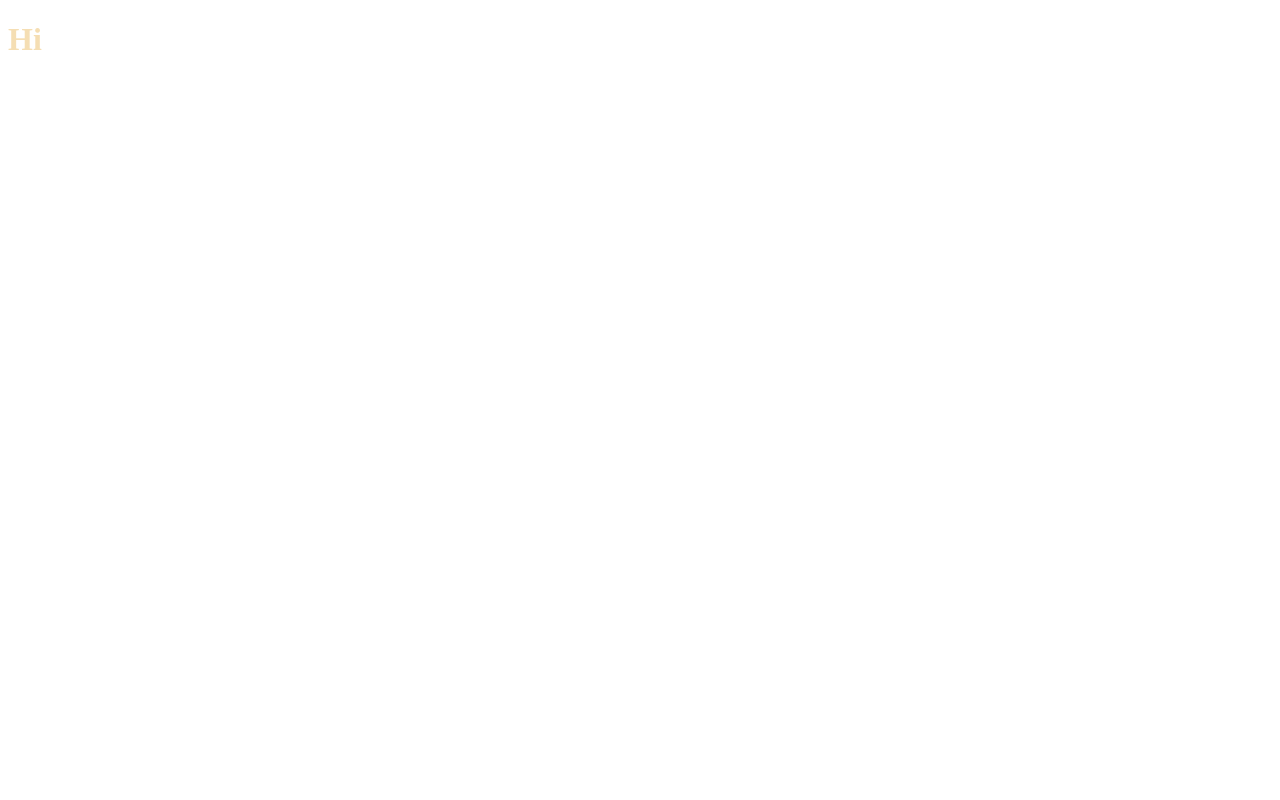
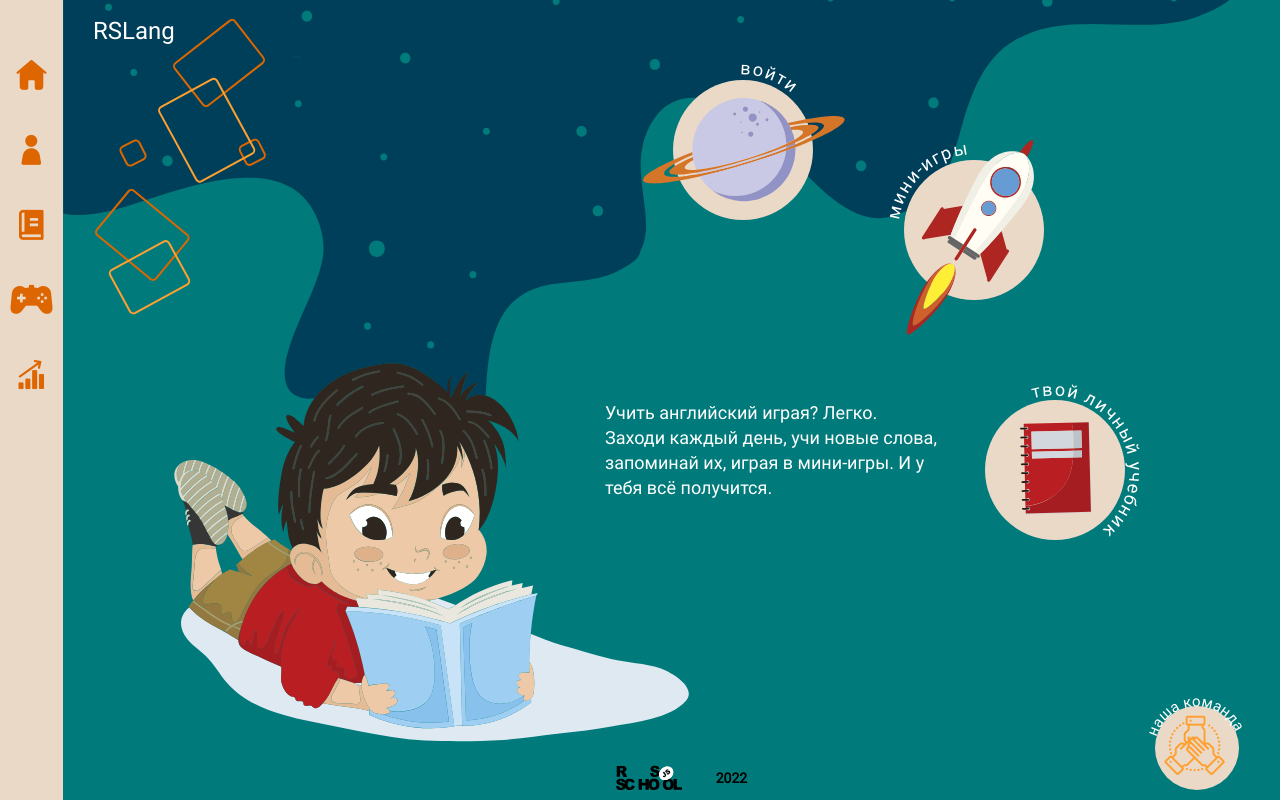
Before and after one commit to NetLighty/RS-Lang, a React (Vite) app: page / in a window 1280 px wide. Built offline with nearby package versions, Linux system fonts and the light colour scheme.

Commit message:
feat: create brouserRouter and fix: some problems

```diff
--- a/src/App.tsx
+++ b/src/App.tsx
@@ -1,12 +1,23 @@
 import React from 'react';
-import Header from './components/header/header';
+import './app.scss';
+import { BrowserRouter, Routes, Route } from 'react-router-dom';
+import MainPage from './pages/main/main';
+import Menu from './components/menu/menu';
+import StatisticPage from './pages/statistic/statistic';
+import Footer from './components/footer/footer';
+import Logo from './components/logo/logo';
 
-function App() {
-  return (
-    <div>
-      <Header />
-    </div>
-  );
-}
+// eslint-disable-next-line react/function-component-definition
+const App = () => (
+  <BrowserRouter>
+    <Menu />
+    <Logo />
+    <Routes>
+      <Route path="/" element={<MainPage />} />
+      <Route path="/statistic" element={<StatisticPage />} />
+    </Routes>
+    <Footer />
+  </BrowserRouter>
+);
 
 export default App;
--- /dev/null
+++ b/src/app.scss
@@ -0,0 +1,11 @@
+@import './style/global.scss';
+
+*{
+   margin: 0;
+   padding: 0;
+   box-sizing: border-box;
+}
+body {
+   background-color: $backgrounColor;
+   font-family: 'Roboto';
+}
--- /dev/null
+++ b/src/components/authForm/authForm.scss
@@ -0,0 +1,56 @@
+@import '../../style/global.scss';
+
+.form {
+   display: flex;
+   flex-direction: column;
+   align-items: center;
+   position: relative;
+   row-gap: 32px;
+   &__img {
+      position: absolute;
+      left: -70px;
+      top: -40px;
+
+   }
+   &__text{
+      color: #5A5757;
+      font-size: $addFontSize;
+      margin: 48px 0 0 0;
+   }
+   &__email,
+   &__password{
+      width: 360px;
+      height: 40px;
+      background-color: rgba($color: #fff, $alpha: 0.7);
+      border-radius: 2px;
+      border: 0.5px solid #8F8C8C;
+      padding-left: 10px;
+      color: #6B6868;
+      font-size: $mainFontSize;
+   }
+   &__button {
+      display: flex;
+      column-gap: 12px;
+      &-reg,
+      &-enter {
+         height: 40px;
+         border-radius: 2px;
+         color: #fff;
+         font-size: $mainFontSize;
+         border: none;
+         transition: opacity 0.3s ease;
+         &:hover {
+            cursor: pointer;
+            opacity: 0.6;
+         }
+      }
+      &-reg{
+         width: 202px;
+         background-color: $darkOrangeColor;
+      }
+      &-enter {
+         width: 146px;
+         background-color: $lightOrangeColor;
+      }
+   }
+}
--- a/src/components/authForm/authForm.tsx
+++ b/src/components/authForm/authForm.tsx
@@ -1,5 +1,5 @@
 import React, { FC } from 'react';
-import './AuthForm.scss';
+import './authForm.scss';
 
 // eslint-disable-next-line react/function-component-definition
 const AuthForm: FC = () => (
--- a/src/components/footer/footer.scss
+++ b/src/components/footer/footer.scss
@@ -1,4 +1,4 @@
-@import './../style/global.scss';
+@import '../../style/global.scss';
 
 .footer {
    position: absolute;
@@ -19,7 +19,7 @@
       &_logo{
          width: 66px;
          height: 25px;
-         background-image: url('./../assets/img/logo.svg');
+         background-image: url('../../assets/img/logo.svg');
          cursor: pointer;
       }
       &_year {
--- a/src/components/logo/logo.scss
+++ b/src/components/logo/logo.scss
@@ -1,11 +1,11 @@
-@import '../style/global.scss';
+@import '../../style/global.scss';
 
 .logo {
    position: absolute;
    top: 17px;
    left: 30px;
    margin-left: 63px;
-   background-image: url('../assets/img/figure.svg');
+   background-image: url('../../assets/img/figure.svg');
    height: 300px;
    width: 177px;
    &__name {
--- a/src/main.tsx
+++ b/src/main.tsx
@@ -2,8 +2,9 @@ import React from 'react';
 import ReactDOM from 'react-dom/client';
 import App from './App';
 
-ReactDOM.createRoot(document.getElementById('root') as HTMLElement).render(
-  <React.StrictMode>
-    <App />
-  </React.StrictMode>,
+const root = ReactDOM.createRoot(
+  document.getElementById('root') as HTMLElement,
 );
+root.render(
+  <App />,
+);
--- a/src/pages/main/main.scss
+++ b/src/pages/main/main.scss
@@ -3,7 +3,7 @@
 
 .main {
    &__container {
-      background: url(./../assets/img/mainImg.svg) no-repeat;
+      background: url(../../assets/img/mainImg.svg) no-repeat;
       margin-left: 63px;
       height: 100vh;
       background-size: contain;
--- a/src/pages/main/main.tsx
+++ b/src/pages/main/main.tsx
@@ -5,6 +5,12 @@ import '../../style/global.scss';
 import MainPageButton from '../../ui/mainPageButton/mainPageButton';
 import MyModal from '../../ui/myModal/myModal';
 import AuthForm from '../../components/authForm/authForm';
+import enter from '../../assets/img/enter.svg';
+import enterText from '../../assets/img/enter-text.svg'
+import games from '../../assets/img/mini-games.svg';
+import gamesText from '../../assets/img/miniGames-text.svg';
+import book from '../../assets/img/studybook.svg';
+import bookText from '../../assets/img/book-text.svg';
 
 // eslint-disable-next-line react/function-component-definition
 const MainPage: FC = () => {
@@ -25,9 +31,9 @@ const MainPage: FC = () => {
             запоминай их, играя в мини-игры.
             И у тебя всё получится.
           </p>
-          <MainPageButton image="../../assets/img/enter.svg" text="../assets/img/enter-text.svg" link="/" classAdd="enter-link" changeModal={changeModal} />
-          <MainPageButton image="../../assets/img/mini-games.svg" text="../../assets/img/miniGames-text.svg" link="/games" classAdd="games-link" />
-          <MainPageButton image="../../assets/img/studybook.svg" text="../../assets/img/book-text.svg" link="/book" classAdd="book-link" />
+          <MainPageButton image={enter} text={enterText} link="/" classAdd="enter-link" changeModal={changeModal} />
+          <MainPageButton image={games} text={gamesText} link="/games" classAdd="games-link" />
+          <MainPageButton image={book} text={bookText} link="/book" classAdd="book-link" />
         </div>
       </div>
     </div>
--- a/src/style/global.scss
+++ b/src/style/global.scss
@@ -11,10 +11,10 @@ $addFontSize: 18px;
 //-------icon-------
 @font-face{
 	font-family: icons;
-	src: url("./../assets/fonts/icons.ttf") format("truetype"),
-	url("./../assets/fonts/icons.woff") format("woff"),
-	url("./../assets/fonts/icons.eot") format("eof"),
-	url("./../assets/fonts/icons.svg") format("svg");
+	src: url("../assets/font/icons.ttf") format("truetype"),
+	url("../assets/font/icons.woff") format("woff"),
+	url("../assets/font/icons.eot") format("eof"),
+	url("../assets/font/icons.svg") format("svg");
 	font-weight: 400;
 	font-style: normal;
 	font-display: block;
@@ -90,5 +90,5 @@ $addFontSize: 18px;
    font-style: normal;
    font-weight: 400;
    src: local("Roboto"),
-        url("./../assets/fonts/Roboto-Regular.ttf") format("ttf"),
+        url("../assets/font/Roboto-Regular.ttf") format("ttf"),
 }
```
